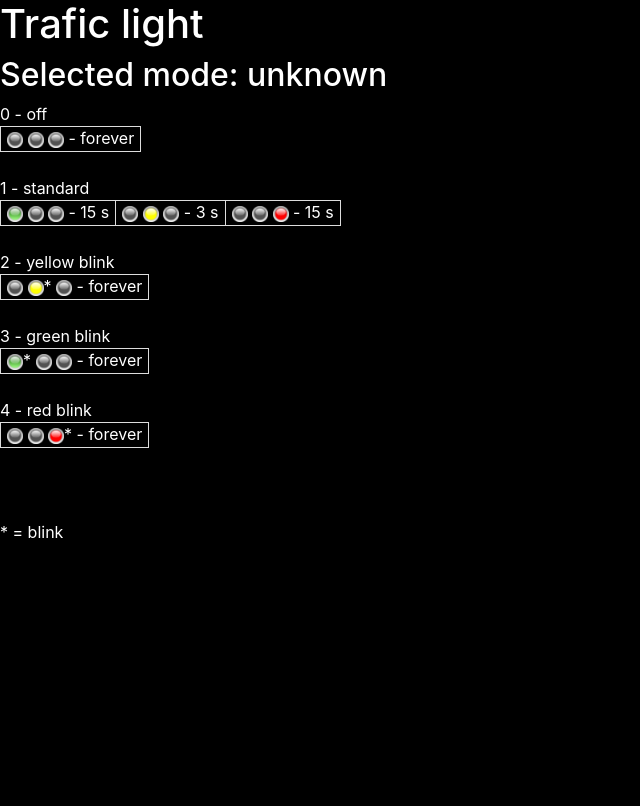
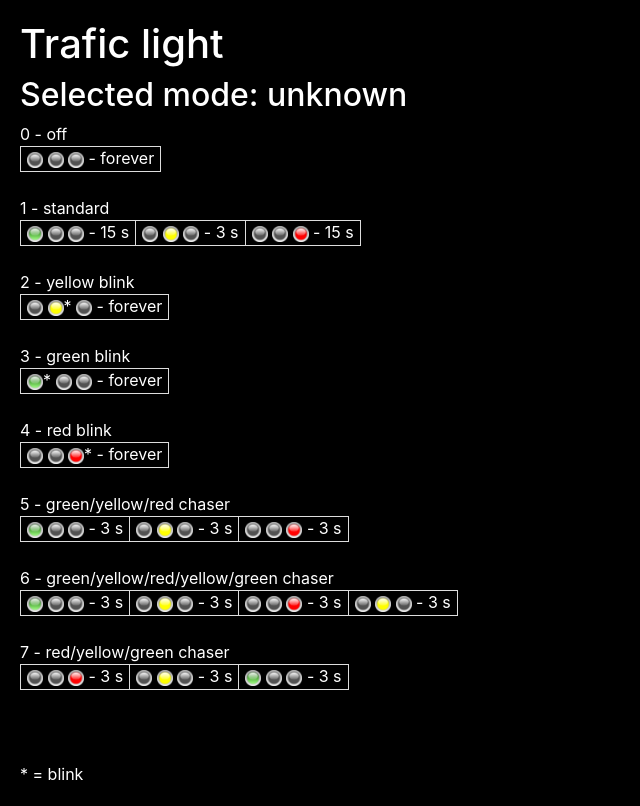
Before and after one commit to pperegrina/feutricolore, a Django app: page / in a window 1280 px wide. Shown: the whole page, without its empty margins (0-640 px from the left). Before the commit the page ends 538 px from the top, so only its background shows below. Run offline with Django 3.2, Linux system fonts and the light colour scheme; some libraries are stand-ins or nearby versions.

Commit message:
More sequences, server syslog messages

```diff
--- a/feutricolore/sequences.py
+++ b/feutricolore/sequences.py
@@ -19,4 +19,16 @@ SEQUENCES = {
         'name': 'red blink',
         'data': [('R',-1),]
     },
+    5: {
+        'name': 'green/yellow/red chaser',
+        'data': [('g',3), ('y',3), ('r',3)]
+    },
+    6: {
+        'name': 'green/yellow/red/yellow/green chaser',
+        'data': [('g',3), ('y',3), ('r',3), ('y',3)]
+    },
+    7: {
+        'name': 'red/yellow/green chaser',
+        'data': [('r',3), ('y',3), ('g',3)]
+    },
 }
--- a/feutricolore/templates/feutricolore/index.html
+++ b/feutricolore/templates/feutricolore/index.html
@@ -13,7 +13,7 @@ a:hover { color:white; text-decoration: underline; }
 a:active { color:white; text-decoration: none; }
 </style>
 </head>
-<body style="font-family=Arial; background-color: black; color: white;">
+<body style="font-family=Arial; background-color: black; color: white; padding: 20px;">
 <h1>Trafic light</h1>
 {%if selected_mode %}
 <h2>Selected mode: {{selected_mode}}</h2>
```
Also changed, not shown: feutricolore/server.py (+7 -1 lines), 1 other file.
